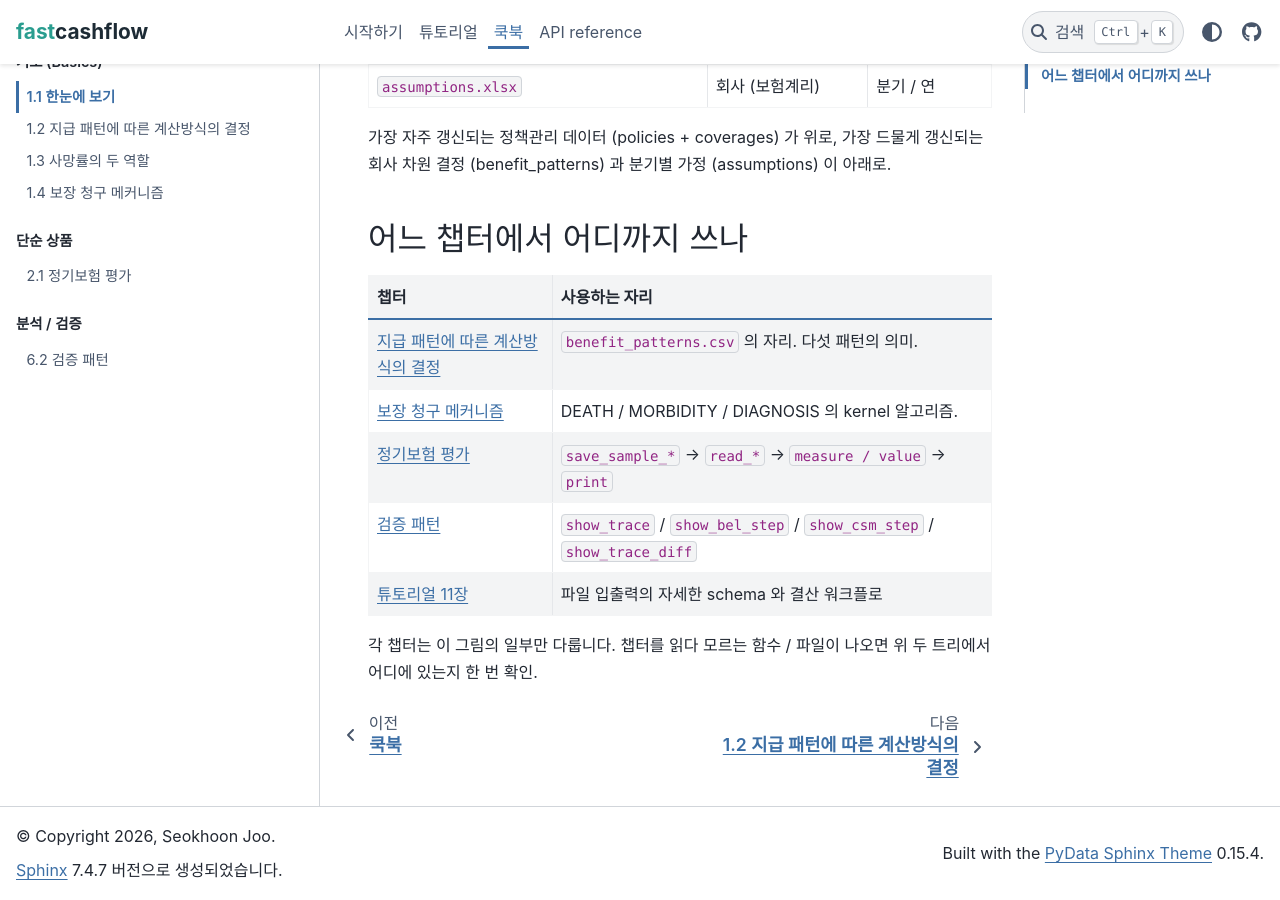
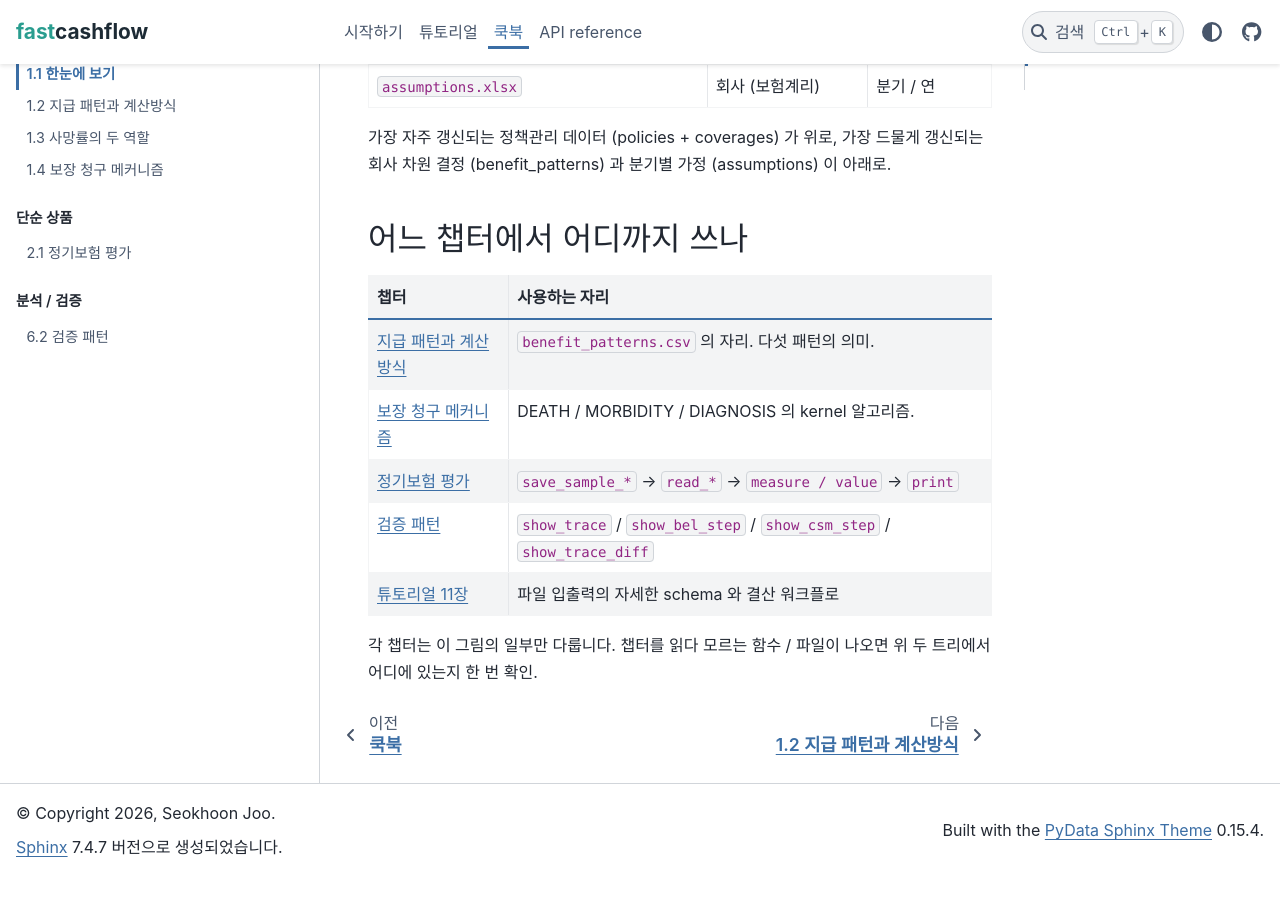
Before and after one commit to seokhoonj/fastcashflow, a Sphinx documentation site: the page built from docs/cookbook/basics/overview.md, in a window 1280 px wide and 900 px high, scrolled down 2496 px. Built offline with Sphinx 7.4.7 and the PyData theme 0.15.4, drawn with Linux system fonts in a browser that asks for light colours; after the commit the page ends 3373 px from its top, so only the background shows below that.

Commit message:
docs: shorten cookbook 1.2 title
"지급 패턴에 따른 계산방식의 결정" wraps to two lines in the navigation
sidebar at the typical reading width. Shorten to "지급 패턴과 계산방식"
-- still conveys the chapter's scope (pattern -> computation method)
without the connective overhead.

````diff
--- a/docs/cookbook/basics/benefit-patterns-catalog.md
+++ b/docs/cookbook/basics/benefit-patterns-catalog.md
@@ -1,4 +1,4 @@
-# 1.2 지급 패턴에 따른 계산방식의 결정
+# 1.2 지급 패턴과 계산방식
 
 ```{admonition} 이 챕터에서 배우는 것
 :class: tip
--- a/docs/cookbook/basics/overview.md
+++ b/docs/cookbook/basics/overview.md
@@ -28,7 +28,7 @@
 
 | 챕터 | 사용하는 자리 |
 |---|---|
-| [지급 패턴에 따른 계산방식의 결정](benefit-patterns-catalog) | `benefit_patterns.csv` 의 자리. 다섯 패턴의 의미. |
+| [지급 패턴과 계산방식](benefit-patterns-catalog) | `benefit_patterns.csv` 의 자리. 다섯 패턴의 의미. |
 | [보장 청구 메커니즘](coverage-mechanics) | DEATH / MORBIDITY / DIAGNOSIS 의 kernel 알고리즘. |
 | [정기보험 평가](../simple/term-life) | `save_sample_*` → `read_*` → `measure / value` → `print` |
 | [검증 패턴](../workflow/validation) | `show_trace` / `show_bel_step` / `show_csm_step` / `show_trace_diff` |
--- a/docs/cookbook/index.md
+++ b/docs/cookbook/index.md
@@ -70,7 +70,7 @@
     assumptions) 과 fastcashflow 사용자 API 의 트리 구조. 후속 챕터를
     어디서 어떻게 호출하는지 미리 그림.
 * - 1.2
-  - [지급 패턴에 따른 계산방식의 결정](basics/benefit-patterns-catalog)
+  - [지급 패턴과 계산방식](basics/benefit-patterns-catalog)
   - 5 종 패턴 (DEATH / MORBIDITY / DIAGNOSIS / ANNUITY / MATURITY) 의
     의미. 회사 카탈로그 (`benefit_patterns.csv`) 작성.
 * - 1.3
````
